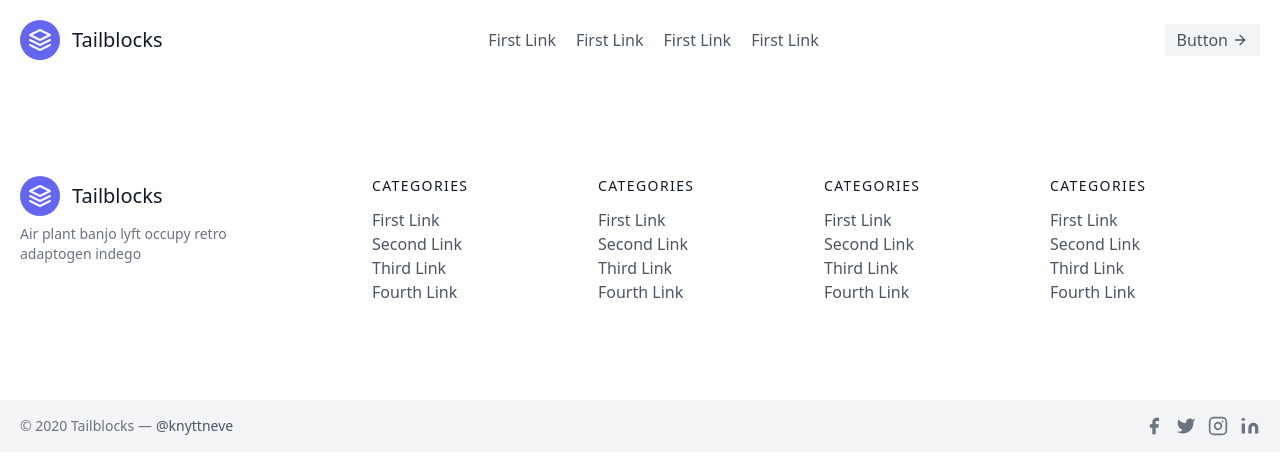
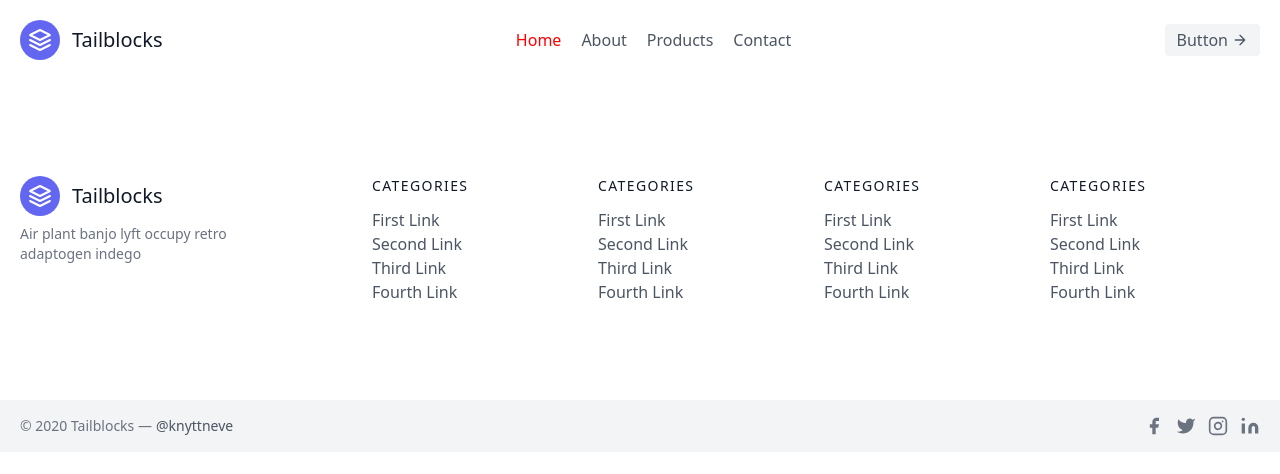
Before and after one commit to ManashSwain/react-router-dom, a React (Vite) app: page / in a window 1280 px wide. Shown: the top 474 px of the page. Built offline with nearby package versions, Linux system fonts and the light colour scheme.

Commit message:
added modifications

```diff
--- a/src/Components/Navbar.jsx
+++ b/src/Components/Navbar.jsx
@@ -1,5 +1,5 @@
-import React from 'react'
-import { Link } from 'react-router-dom'
+
+import { NavLink } from 'react-router-dom'
 
 const Navbar = () => {
   return (
@@ -13,10 +13,10 @@ const Navbar = () => {
       <span className="ml-3 text-xl">Tailblocks</span>
     </a>
     <nav className="md:ml-auto md:mr-auto flex flex-wrap items-center text-base justify-center">
-      <Link to='/'><a className="mr-5 hover:text-gray-900">First Link</a></Link>
-      <Link to='/about'><a className="mr-5 hover:text-gray-900">First Link</a></Link>
-      <Link><a className="mr-5 hover:text-gray-900">First Link</a></Link>
-      <Link><a className="mr-5 hover:text-gray-900">First Link</a></Link>
+      <NavLink to='/'><span className="mr-5 hover:text-gray-900">Home</span></NavLink>
+      <NavLink to='about'><span className="mr-5 hover:text-gray-900">About</span></NavLink>
+      <NavLink to='products'><span className="mr-5 hover:text-gray-900">Products</span></NavLink>
+      <NavLink to='contact'><span className="mr-5 hover:text-gray-900">Contact</span></NavLink>
 
     </nav>
     <button className="inline-flex items-center bg-gray-100 border-0 py-1 px-3 focus:outline-none hover:bg-gray-200 rounded text-base mt-4 md:mt-0">Button
--- a/src/Layout/Rootlayout.jsx
+++ b/src/Layout/Rootlayout.jsx
@@ -8,7 +8,7 @@ const Rootlayout = () => {
     <>
     <Navbar/>
     <Outlet/>
-    <div className="footer relative bottom-0  w-full ">
+    <div className="footer  w-full ">
     <Footer/>
     </div>
 
--- a/src/index.css
+++ b/src/index.css
@@ -1,3 +1,7 @@
 @tailwind base;
 @tailwind components;
 @tailwind utilities;
+
+.active {
+  color: red;
+}
```
Also changed, not shown: src/App.jsx (+21 -18 lines).
